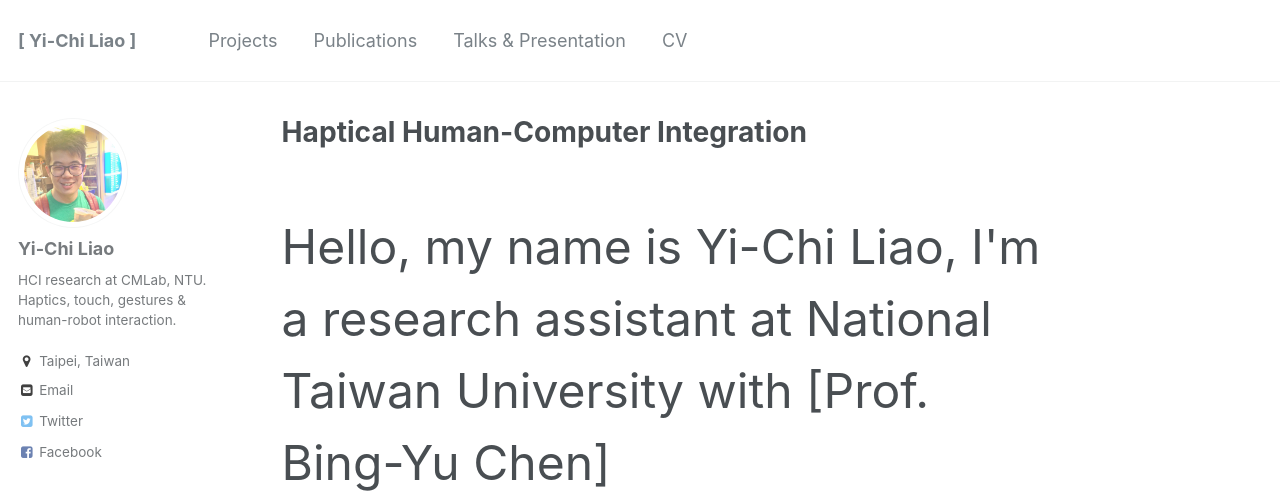
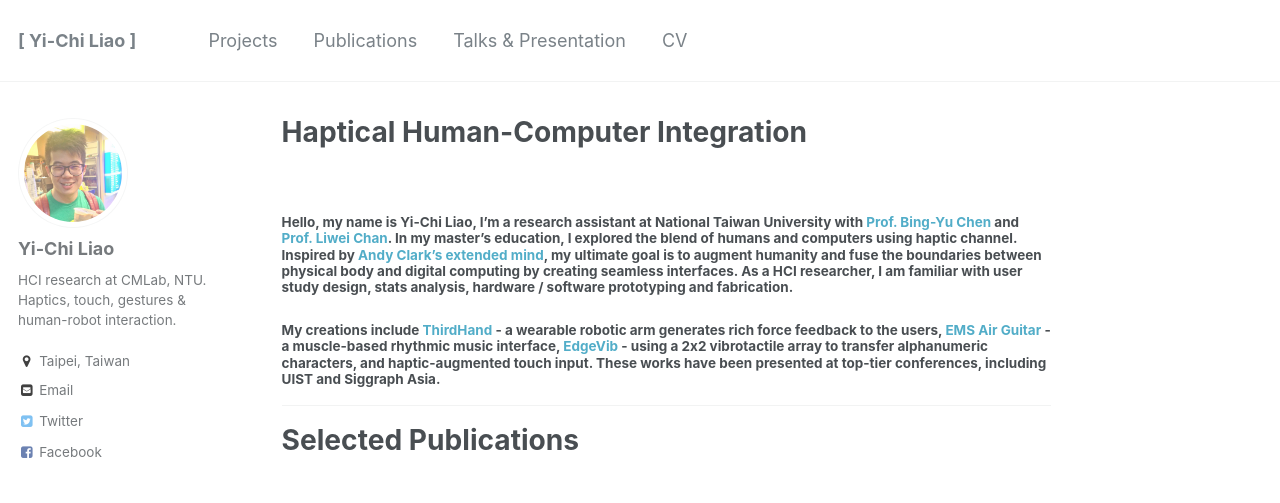
Before and after one commit to yichiliao/yichiliao.github.io, a Jekyll site: the page built from _pages/about.md, in a window 1280 px wide and 1400 px high. Shown: the top 503 px of the window. Built offline with Jekyll 4.4.1, drawn with Linux system fonts in a browser that asks for light colours; some of the changed text lies outside the part shown.

Commit message:
font size

```diff
--- a/_pages/about.md
+++ b/_pages/about.md
@@ -8,13 +8,9 @@ redirect_from:
   - /about.html
 ---
 <br>
-<font size="12">
-Hello, my name is Yi-Chi Liao, I'm a research assistant at National Taiwan University with [Prof. Bing-Yu Chen](https://www.cmlab.csie.ntu.edu.tw/~robin/) and [Prof. Liwei Chan](http://people.cs.nctu.edu.tw/~liweichan/). In my master's education, I explored the blend of humans and computers using haptic channel. Inspired by [Andy Clark's extended mind](https://en.wikipedia.org/wiki/The_Extended_Mind), my ultimate goal is to augment humanity and fuse the boundaries between physical body and digital computing by creating seamless interfaces. As a HCI researcher, I am familiar with user study design, stats analysis, hardware / software prototyping and fabrication.
-</font>
+##### Hello, my name is Yi-Chi Liao, I'm a research assistant at National Taiwan University with [Prof. Bing-Yu Chen](https://www.cmlab.csie.ntu.edu.tw/~robin/) and [Prof. Liwei Chan](http://people.cs.nctu.edu.tw/~liweichan/). In my master's education, I explored the blend of humans and computers using haptic channel. Inspired by [Andy Clark's extended mind](https://en.wikipedia.org/wiki/The_Extended_Mind), my ultimate goal is to augment humanity and fuse the boundaries between physical body and digital computing by creating seamless interfaces. As a HCI researcher, I am familiar with user study design, stats analysis, hardware / software prototyping and fabrication.
 
-<font size="15">
-My creations include [ThirdHand](https://yichiliao.github.io/portfolio/5-thirdhand/) - a wearable robotic arm generates rich force feedback to the users, [EMS Air Guitar](https://yichiliao.github.io/portfolio/4-emsairguitar/) - a muscle-based rhythmic music interface, [EdgeVib](https://yichiliao.github.io/portfolio/3-edgevib/) - using a 2x2 vibrotactile array to transfer alphanumeric characters, and **haptic-augmented touch input**. These works have been presented at top-tier conferences, including UIST and Siggraph Asia.
-</font>
+###### My creations include [ThirdHand](https://yichiliao.github.io/portfolio/5-thirdhand/) - a wearable robotic arm generates rich force feedback to the users, [EMS Air Guitar](https://yichiliao.github.io/portfolio/4-emsairguitar/) - a muscle-based rhythmic music interface, [EdgeVib](https://yichiliao.github.io/portfolio/3-edgevib/) - using a 2x2 vibrotactile array to transfer alphanumeric characters, and **haptic-augmented touch input**. These works have been presented at top-tier conferences, including UIST and Siggraph Asia.
 
 ------
 
```
